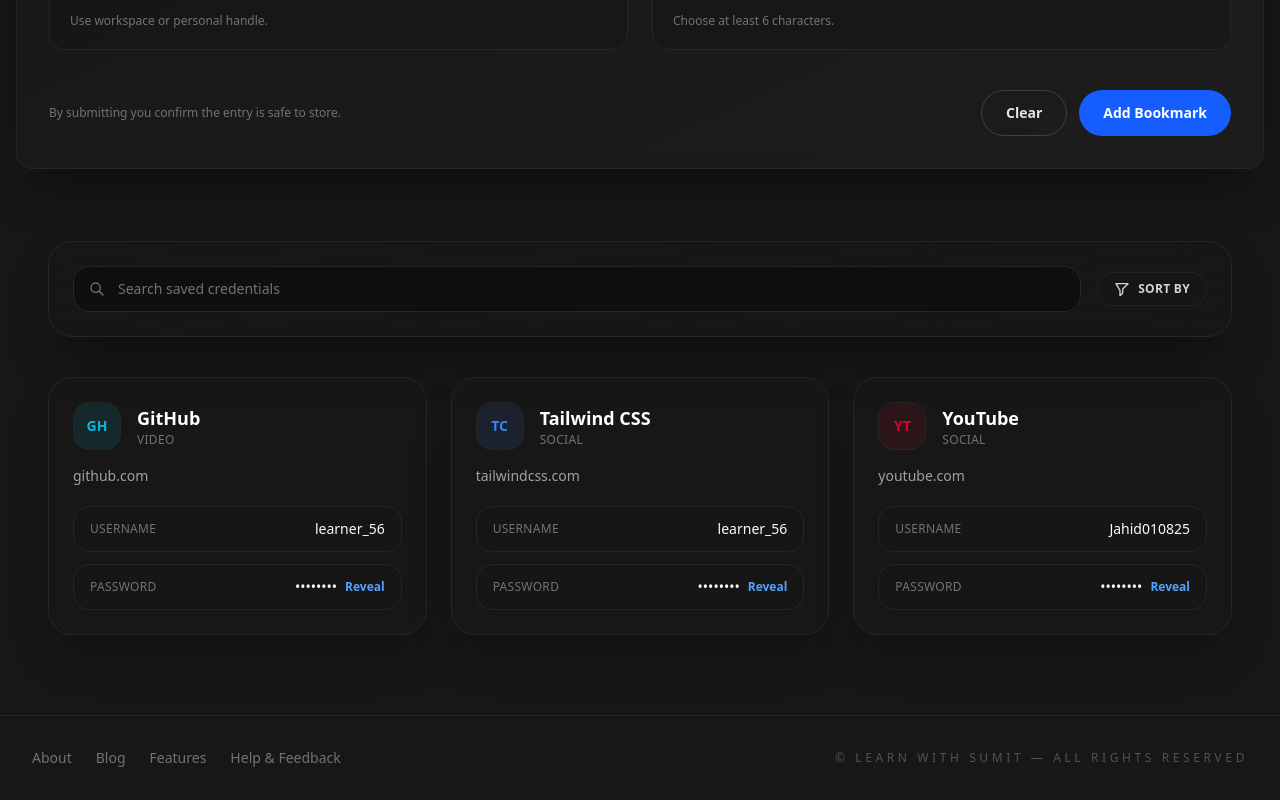
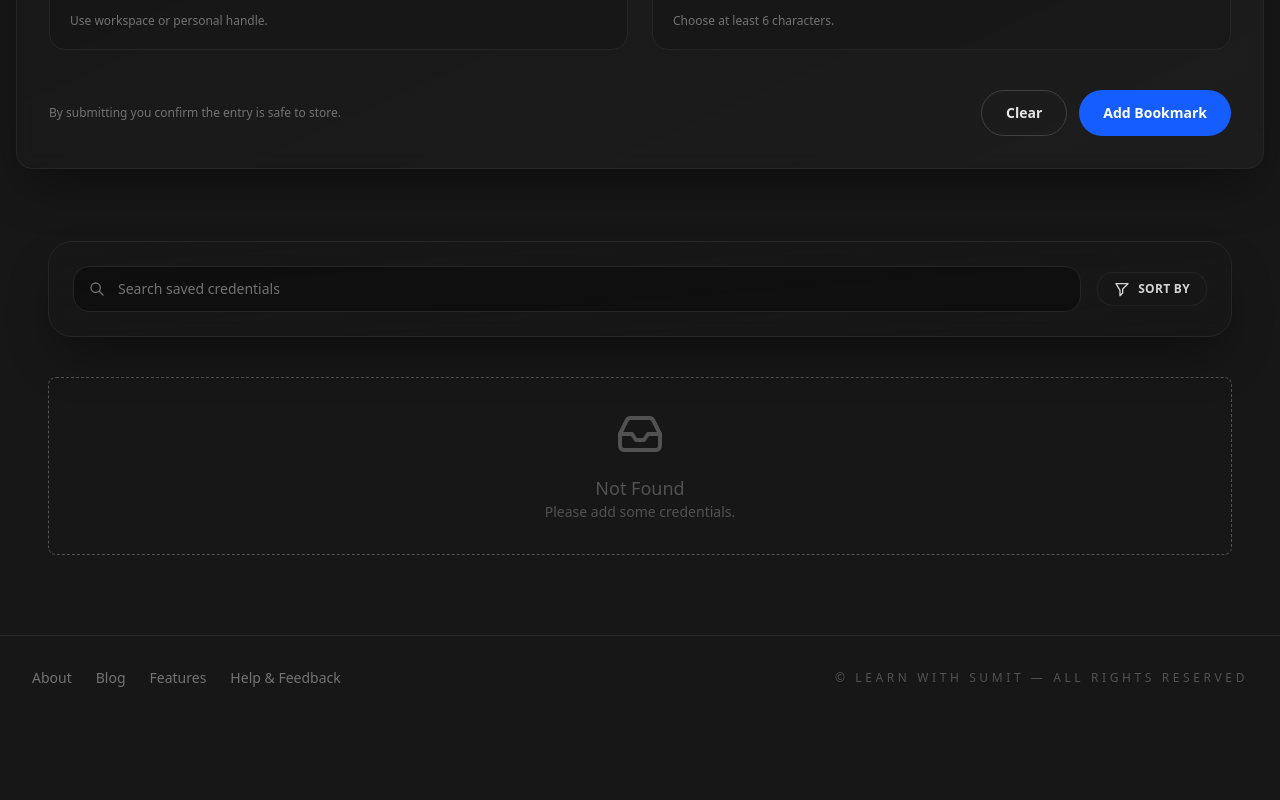
Before and after one commit to jahid02/assignment-2, a React (Vite) app: page / in a window 1280 px wide. Shown: the part 652-1452 px from the top of the page. After the commit the page ends 1372 px from the top, so only its background shows below. Built offline with nearby package versions, Linux system fonts and the light colour scheme.

Commit message:
fix filter default option

```diff
--- a/src/App.jsx
+++ b/src/App.jsx
@@ -4,41 +4,8 @@ import Form from "./components/Form";
 import Header from "./components/Header";
 import MainContent from "./components/MainContent";
 
-const data = [
-  {
-    faviconColor: "#09b9dc",
-    category: "Video",
-    username: "learner_56",
-    password: "sdfsafsfda",
-    id: "647c93b0-3a57-44b5-a833-634d6c393765",
-    textIcon: "GH",
-    hostname: "github.com",
-    domain: "GitHub",
-  },
-  {
-    faviconColor: "#db002c",
-    category: "Social",
-    username: "Jahid010825",
-    password: "sdfsdfsdfsdf",
-    id: "b427c5a6-ab3d-41b2-b602-1f4a48727516",
-    textIcon: "YT",
-    hostname: "youtube.com",
-    domain: "YouTube",
-  },
-  {
-    faviconColor: "#3b82f6",
-    category: "Social",
-    username: "learner_56",
-    password: "dsafsdfsdf",
-    id: "067f1261-c113-435e-afd7-f56fb31d5ab7",
-    textIcon: "TC",
-    hostname: "tailwindcss.com",
-    domain: "Tailwind CSS",
-  },
-];
-
 const App = () => {
-  const [passwordsCardData, setPasswordsCardData] = useState(data);
+  const [passwordsCardData, setPasswordsCardData] = useState([]);
 
   const handleAddPassword = (newData) => {
     setPasswordsCardData((prevData) => [newData, ...prevData]);
--- a/src/components/Sort.jsx
+++ b/src/components/Sort.jsx
@@ -30,14 +30,15 @@ const Sort = ({ handleSortOrder, handleSortBy }) => {
               </label>
               <select
                 id="sort-name"
+                defaultValue="domain"
                 onChange={(e) => handleSortBy(e)}
                 className="mt-1 block w-full rounded-sm border border-neutral-800 bg-neutral-900/60 p-5 text-sm py-2 pl-3 pr-10 text-neutral-400 focus:border-blue-500 focus:outline-none focus:ring-blue-500"
               >
+                <option className="bg-neutral-900 text-white" value="domain">
+                  Domain
+                </option>
                 <option className="bg-neutral-900 text-white" value="category">
                   Category
-                </option>
-                <option className="bg-neutral-900 text-white" value="domain">
-                  Domain
                 </option>
               </select>
             </div>
@@ -47,6 +48,7 @@ const Sort = ({ handleSortOrder, handleSortBy }) => {
               </label>
               <select
                 id="sort-order"
+                defaultValue="asc"
                 onChange={(e) => handleSortOrder(e)}
                 className="mt-1 block w-full rounded-sm border border-neutral-800 bg-neutral-900/60 p-5 text-sm py-2 pl-3 pr-10 text-neutral-400 focus:border-blue-500 focus:outline-none focus:ring-blue-500"
               >
```
